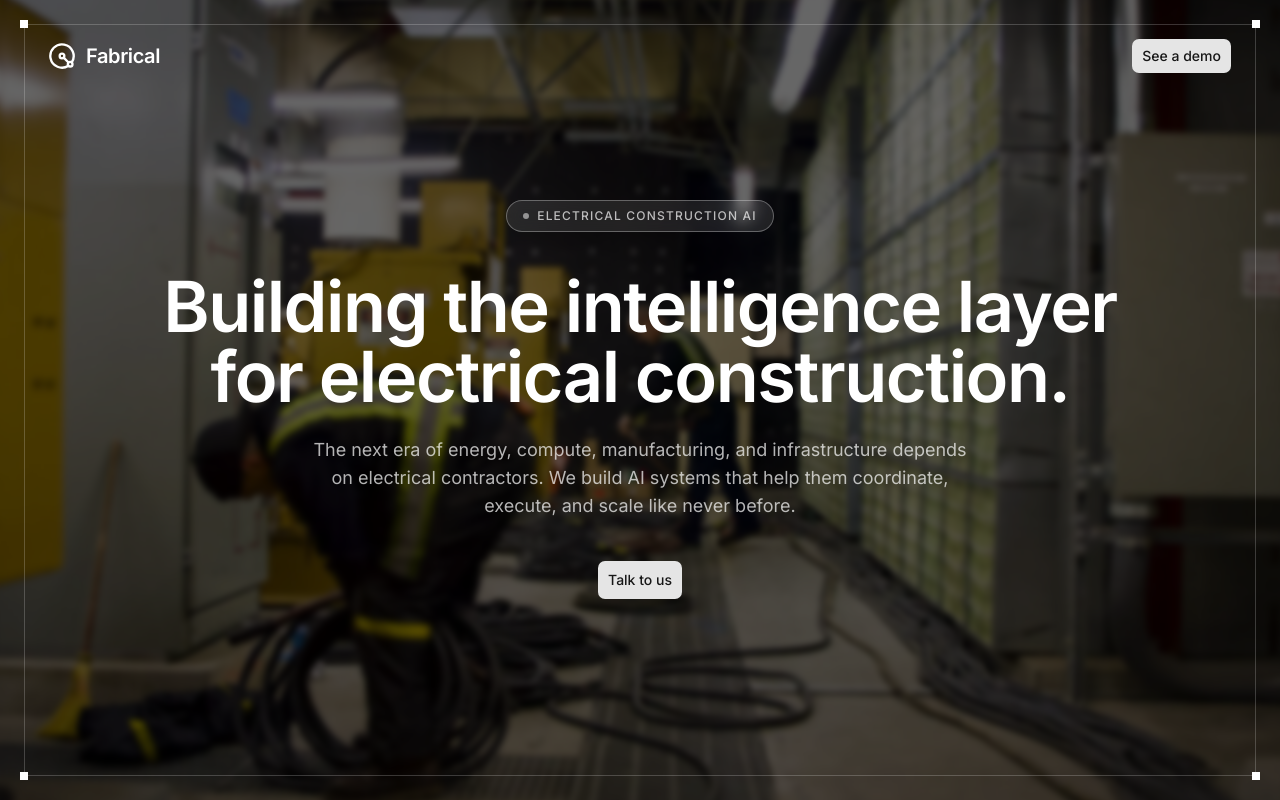
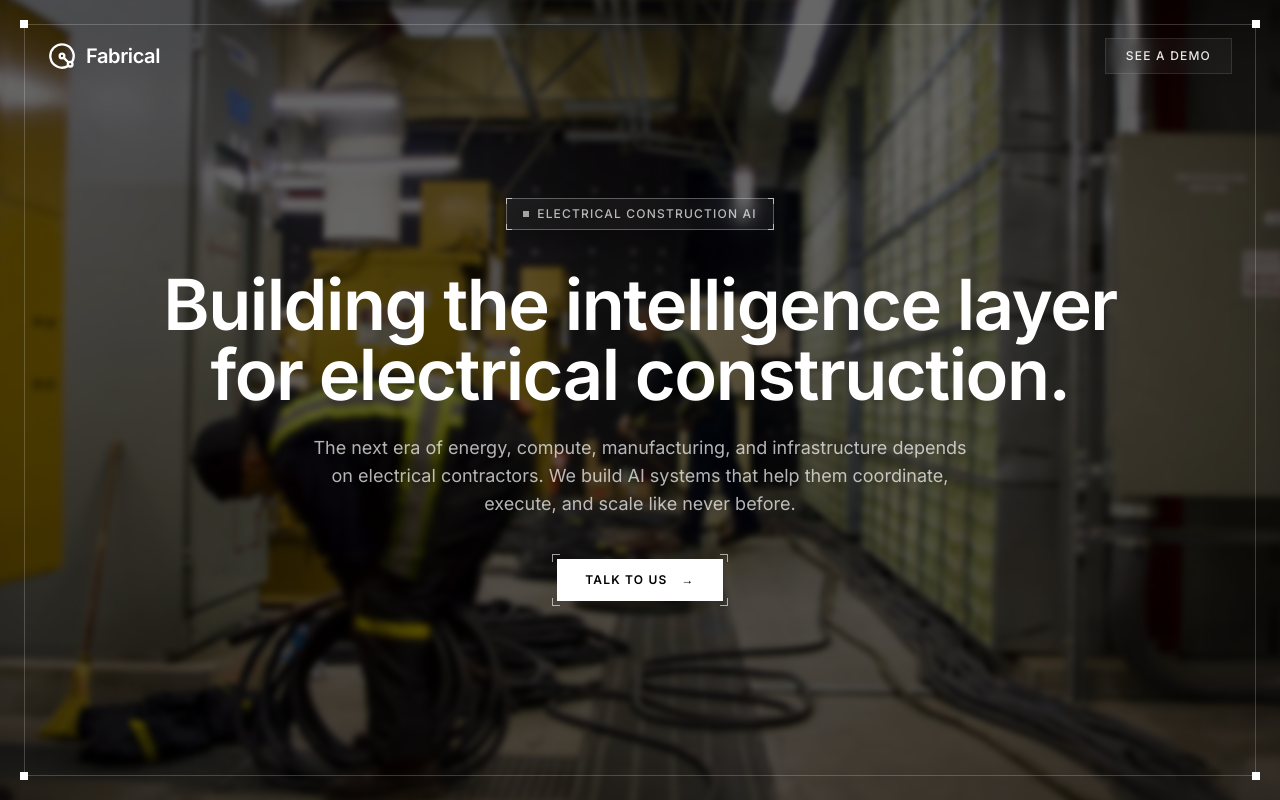
Before and after one commit to alek-karp/fabrical-landing, a Next.js app: page / in a window 1280 px wide. Built offline with nearby package versions, Linux system fonts and the light colour scheme.

Commit message:
feat(landing): restyle buttons and eyebrow as technical, link CTAs to scheduler

```diff
--- a/app/page.tsx
+++ b/app/page.tsx
@@ -37,16 +37,33 @@ export default function Home() {
         <header className="flex items-center justify-between px-8 md:px-12 h-16 mt-4 md:mt-6">
           <Logo />
           <div className="flex items-center gap-4">
-            <Button>See a demo</Button>
+            <Button
+              asChild
+              variant="outline"
+              className="rounded-none border-white/30 bg-white/5 text-white/90 text-xs font-medium tracking-widest uppercase backdrop-blur-sm h-9 px-5 hover:bg-white/10 hover:text-white hover:border-white/50 shadow-none"
+            >
+              <a
+                href="https://calendar.notion.so/meet/alekkarp/chat"
+                target="_blank"
+                rel="noopener noreferrer"
+              >
+                See a demo
+              </a>
+            </Button>
           </div>
         </header>
 
         {/* Hero — centered, 40px gap between elements */}
         <main className="flex-1 flex flex-col items-center justify-center text-center px-6 pb-32 pt-10">
-          {/* Announcement pill — label-12, pill radius */}
-          <div className="inline-flex items-center gap-2 px-4 h-8 rounded-full border border-white/30 bg-white/10 text-xs font-medium tracking-widest text-white/70 mb-10 backdrop-blur-sm">
-            <span className="w-1.5 h-1.5 rounded-full bg-white/50" />
+          {/* Eyebrow — technical tag with square indicator and corner ticks */}
+          <div className="group relative inline-flex items-center gap-2 px-4 h-8 rounded-none border border-white/30 bg-white/5 text-xs font-medium tracking-widest text-white/70 mb-10 backdrop-blur-sm">
+            <span className="size-1.5 bg-white/60" />
             ELECTRICAL CONSTRUCTION AI
+            {/* Corner ticks */}
+            <span className="pointer-events-none absolute -top-px -left-px size-1.5 border-t border-l border-white/60" />
+            <span className="pointer-events-none absolute -top-px -right-px size-1.5 border-t border-r border-white/60" />
+            <span className="pointer-events-none absolute -bottom-px -left-px size-1.5 border-b border-l border-white/60" />
+            <span className="pointer-events-none absolute -bottom-px -right-px size-1.5 border-b border-r border-white/60" />
           </div>
 
           {/* heading-72: 72px, 600, -4.32px — fluid between 40px and 72px */}
@@ -70,7 +87,30 @@ export default function Home() {
             coordinate, execute, and scale like never before.
           </p>
 
-          <Button size="lg">Talk to us</Button>
+          {/* Primary CTA — technical button with corner-bracket accents */}
+          <div className="group relative inline-flex">
+            <Button
+              asChild
+              size="lg"
+              className="rounded-none bg-white text-black text-xs font-semibold tracking-widest uppercase h-11 px-7 hover:bg-white/90"
+            >
+              <a
+                href="https://calendar.notion.so/meet/alekkarp/chat"
+                target="_blank"
+                rel="noopener noreferrer"
+              >
+                Talk to us
+                <span className="ml-2 inline-block transition-transform group-hover:translate-x-0.5">
+                  &rarr;
+                </span>
+              </a>
+            </Button>
+            {/* Corner ticks */}
+            <span className="pointer-events-none absolute -top-1 -left-1 size-2 border-t border-l border-white/60 transition-colors group-hover:border-white" />
+            <span className="pointer-events-none absolute -top-1 -right-1 size-2 border-t border-r border-white/60 transition-colors group-hover:border-white" />
+            <span className="pointer-events-none absolute -bottom-1 -left-1 size-2 border-b border-l border-white/60 transition-colors group-hover:border-white" />
+            <span className="pointer-events-none absolute -bottom-1 -right-1 size-2 border-b border-r border-white/60 transition-colors group-hover:border-white" />
+          </div>
         </main>
 
       </div>
```
